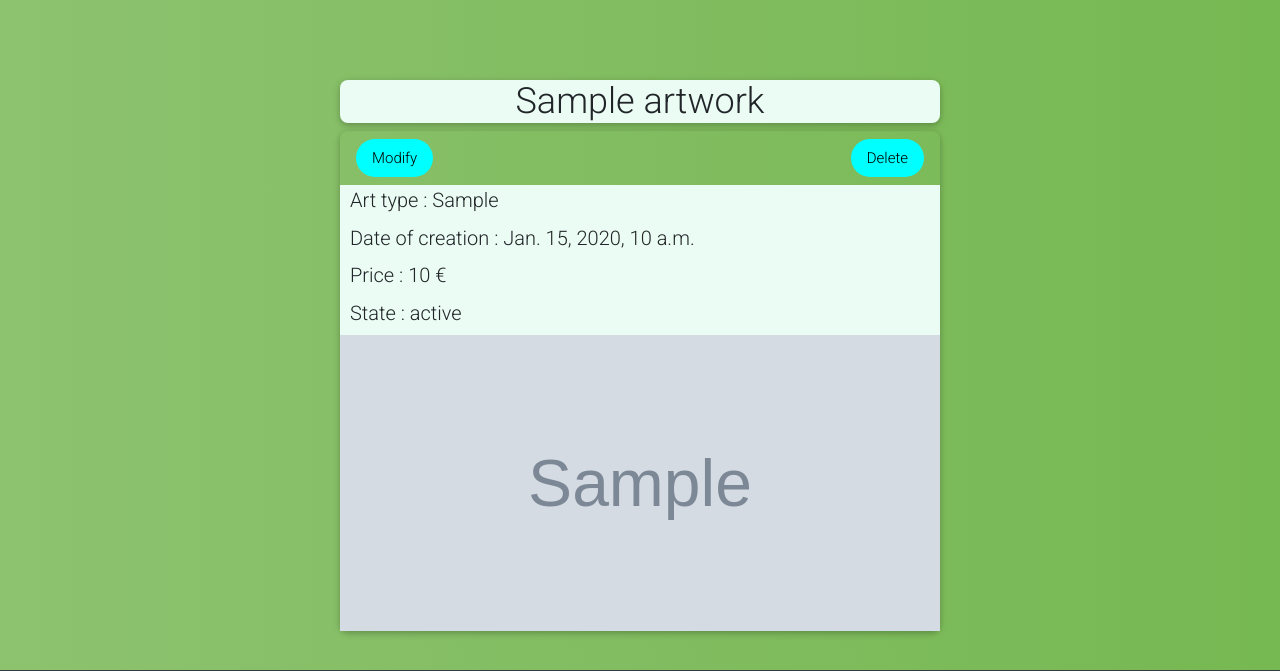
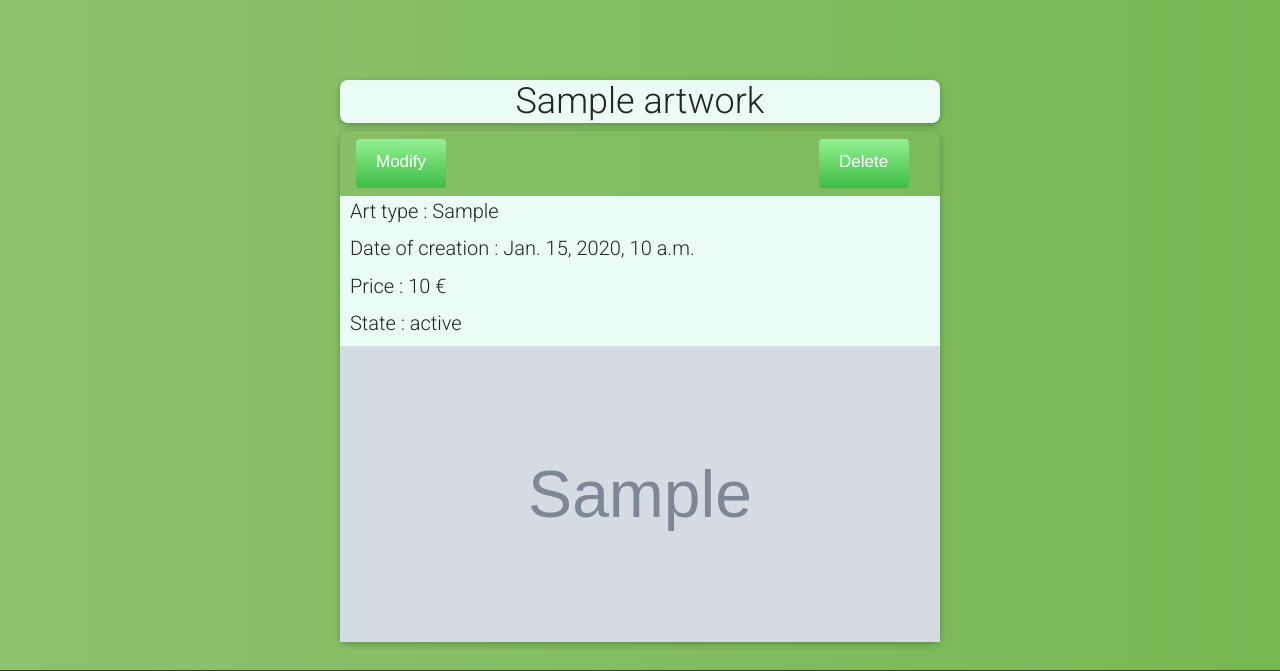
Before and after one commit to ArtAtApp/WebProject, a Django app: template templates/yourartworks.html in a window 1280 px wide. Shown: the part 70-741 px from the top of the page. Run offline with Django 3.2, Linux system fonts and the light colour scheme; the template is opened without the code that fills it: most values are stand-ins (such as "Sample title", 1, 10 or a date in 2020); grey boxes marked "Sample" are stand-in pictures; some libraries are stand-ins or nearby versions.

Commit message:
buttons done

```diff
--- a/templates/yourartworks.html
+++ b/templates/yourartworks.html
@@ -4,12 +4,12 @@
   {% for e in artworks %}
   <link rel="stylesheet" href="/media/{{e.image}}">
   <div  style="height: 600px; width:600px; margin: 0 auto; ">
-    <div class="w3-card w3-round-large" style="margin-top: 150px; background-color: #eafcf3"><h1 class="w3-xxlarge w3-hover-text-teal" style="text-align:center">{{ e.name }}</h1></div>
+    <div class="w3-card w3-round-large" style="margin-top: 150px; background-color: #eafcf3"><h1 class="w3-xxlarge " style="text-align:center">{{ e.name }}</h1></div>
     <div class="w3-col l2 s12" style=" height: 600px; width:600px ">
       <div class="w3-card w3-round-large w3-display-container" >
         <div class="w3-container w3-padding">
-          <button class="w3-button w3-round-xxlarge w3-aqua" onclick="modifyEvent('{{ e.pk }}')" style="float:left;">Modify</button>
-          <button class="w3-button w3-round-xxlarge w3-aqua" onclick="deleteEvent('{{ e.pk }}')" style="float:right;">Delete</button>
+          <div class="bttn" onclick="modifyEvent('{{ e.pk }}')" style="float:left;">Modify</div>
+          <div class="bttn" onclick="deleteEvent('{{ e.pk }}')" style="float:right;">Delete</div>
         </div>
         <div  style="background-color: #eafcf3;  margin: 0 auto" >
 
```
Also changed, not shown: db.sqlite3, media/artworks/nazi.png (added).
